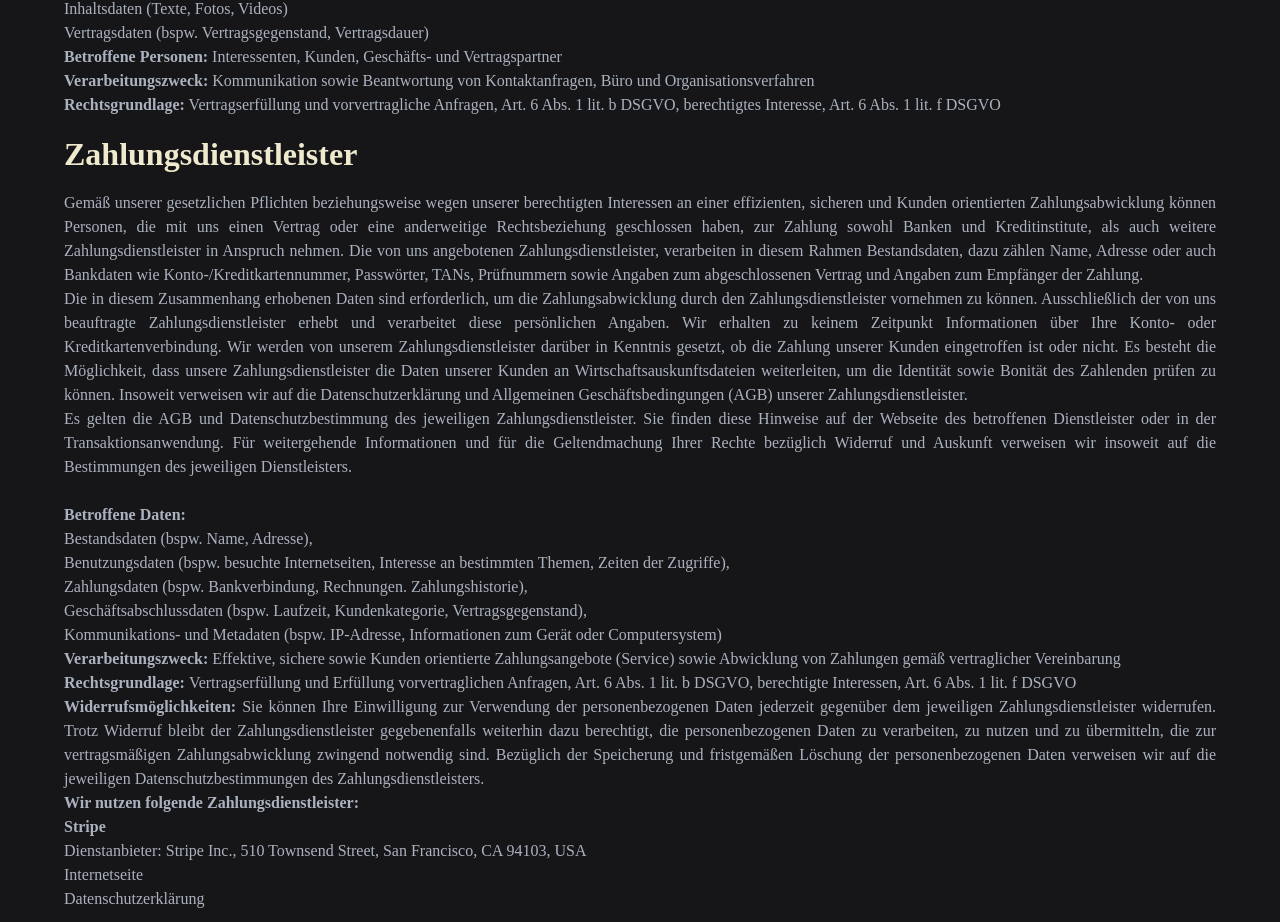
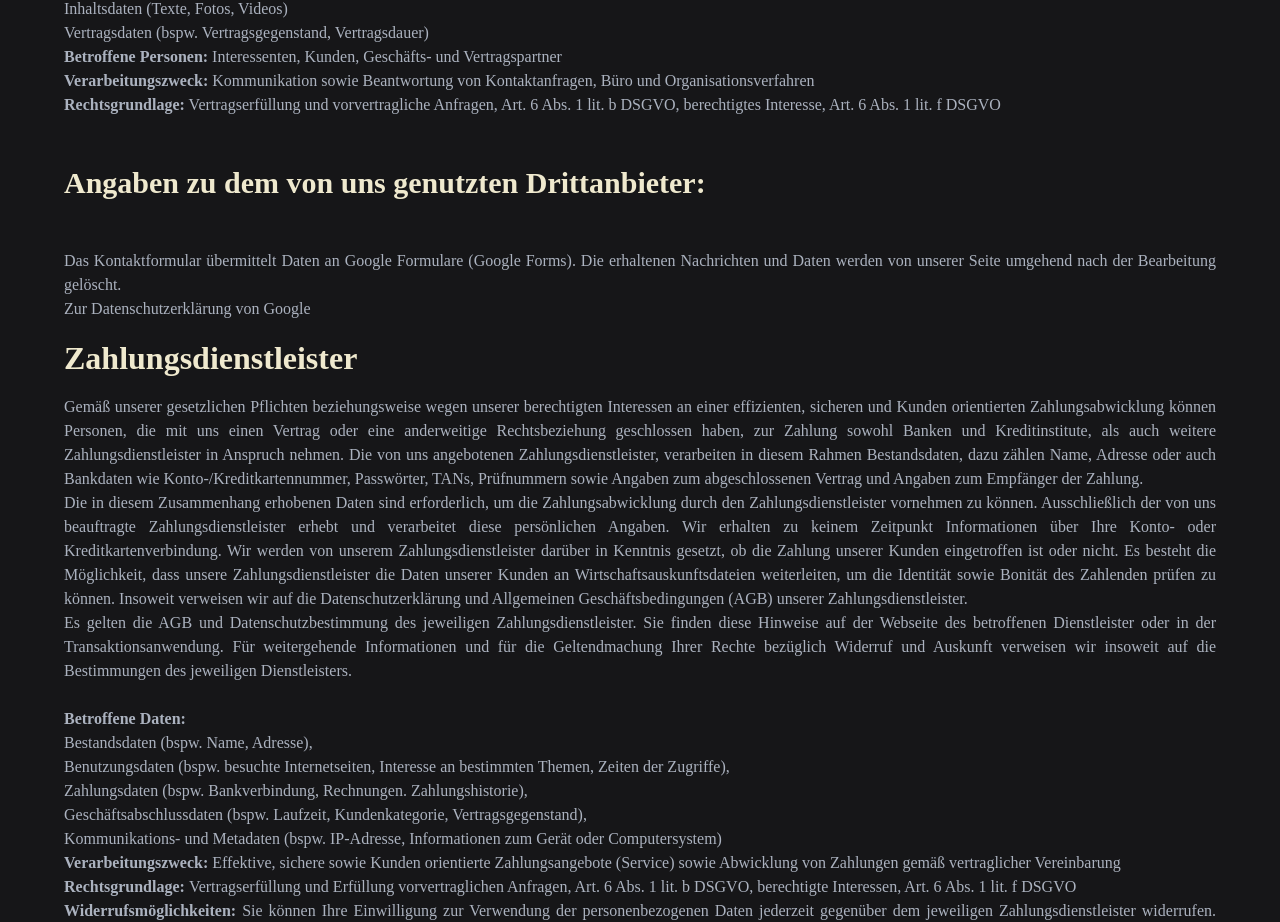
Before and after one commit to jonasebert/jonasebert.de, a SvelteKit app: page /legal/privacy in a window 1280 px wide. Shown: the part 3060-3982 px from the top of the page. Built offline with nearby package versions, Linux system fonts and the light colour scheme; a web font is replaced by a local one.

Commit message:
Contact: Update privacy

```diff
--- a/src/routes/legal/privacy/+page.svelte
+++ b/src/routes/legal/privacy/+page.svelte
@@ -261,6 +261,11 @@
 				<strong>Rechtsgrundlage:</strong> Vertragserfüllung und vorvertragliche Anfragen, Art. 6 Abs.
 				1 lit. b DSGVO, berechtigtes Interesse, Art. 6 Abs. 1 lit. f DSGVO
 			</p>
+			<div>
+				<h3 class="text-3xl font-semibold text-je-sand my-2 py-10">Angaben zu dem von uns genutzten Drittanbieter:</h3>
+				<p>Das Kontaktformular übermittelt Daten an Google Formulare (Google Forms). Die erhaltenen Nachrichten und Daten werden von unserer Seite umgehend nach der Bearbeitung gelöscht.</p>
+				<a href="https://policies.google.com/privacy" class="externalLink">Zur Datenschutzerklärung von Google</a>
+			</div>
 		</div>
 	</div>
 	<div>
```
